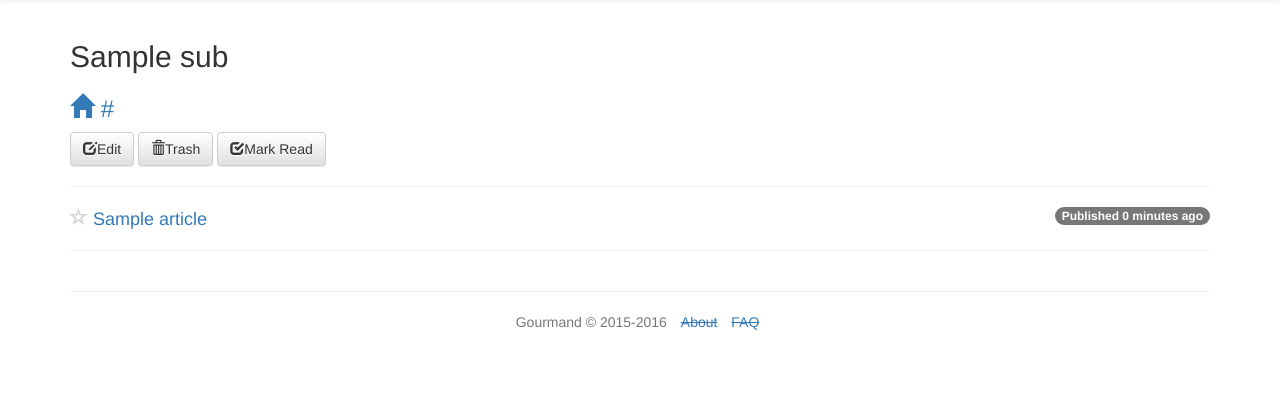
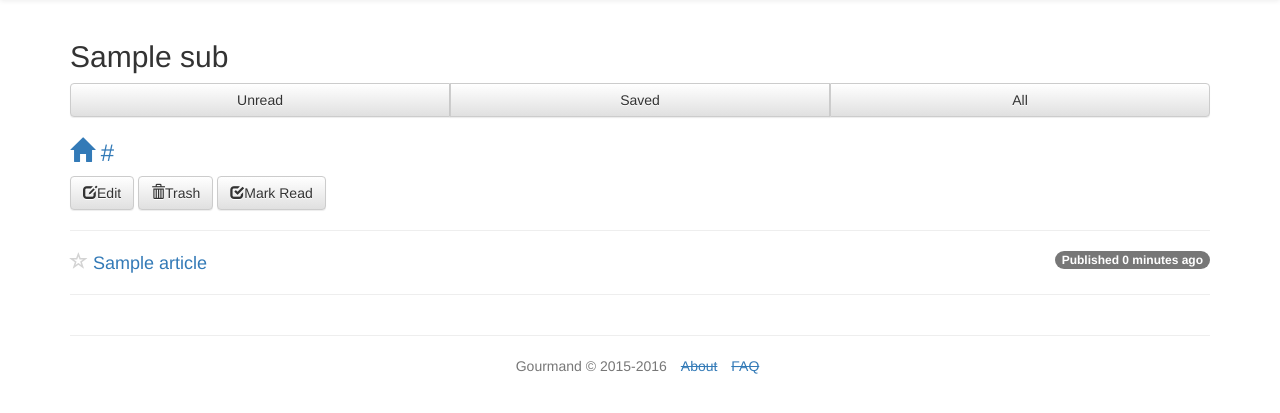
Before and after one commit to aaronkurtz/gourmand, a Django app: template gourmand/templates/subscriptions/personalarticle_list.html in a window 1280 px wide. Shown: the part 51-464 px from the top of the page. Run offline with Django 3.2, Linux system fonts and the light colour scheme; the template is opened without the code that fills it: most values are stand-ins (such as "Sample title", 1, 10 or a date in 2020); parts of the project's set-up code (start-up, migrations or seed data) failed here and were passed over; some libraries are stand-ins or nearby versions.

Commit message:
Add unread/saved/all choices to subscription

```diff
--- a/gourmand/templates/subscriptions/personalarticle_list.html
+++ b/gourmand/templates/subscriptions/personalarticle_list.html
@@ -6,9 +6,14 @@
 {% block content %}
 <div class="container">
     <h2 class="article_content">{{ sub.title }}</h2>
+    <div class="btn-group btn-group-justified">
+        <a class="btn btn-default {% if reading == 'unread' %}disabled{% endif %}" href="{% url 'subscription' sub.pk %}?reading=unread">Unread</a>
+        <a class="btn btn-default {% if reading == 'saved' %}disabled{% endif %}" href="{% url 'subscription' sub.pk %}?reading=saved">Saved</a>
+        <a class="btn btn-default {% if reading == 'all' %}disabled{% endif %}" href="{% url 'subscription' sub.pk %}?reading=all">All</a>
+    </div>
     <p>
     {% if sub.feed.link %}
-    <h3 class="maxlen"><a target="_blank" href="{{ sub.feed.link }}"><span class="glyphicon glyphicon-home"></span> {{ sub.feed.link }}</a></h3>
+        <h3 class="maxlen"><a target="_blank" href="{{ sub.feed.link }}"><span class="glyphicon glyphicon-home"></span> {{ sub.feed.link }}</a></h3>
     {% endif %}
     </p>
     <p></p>
```
Also changed, not shown: gourmand/subscriptions/views.py (+13 -2 lines).
